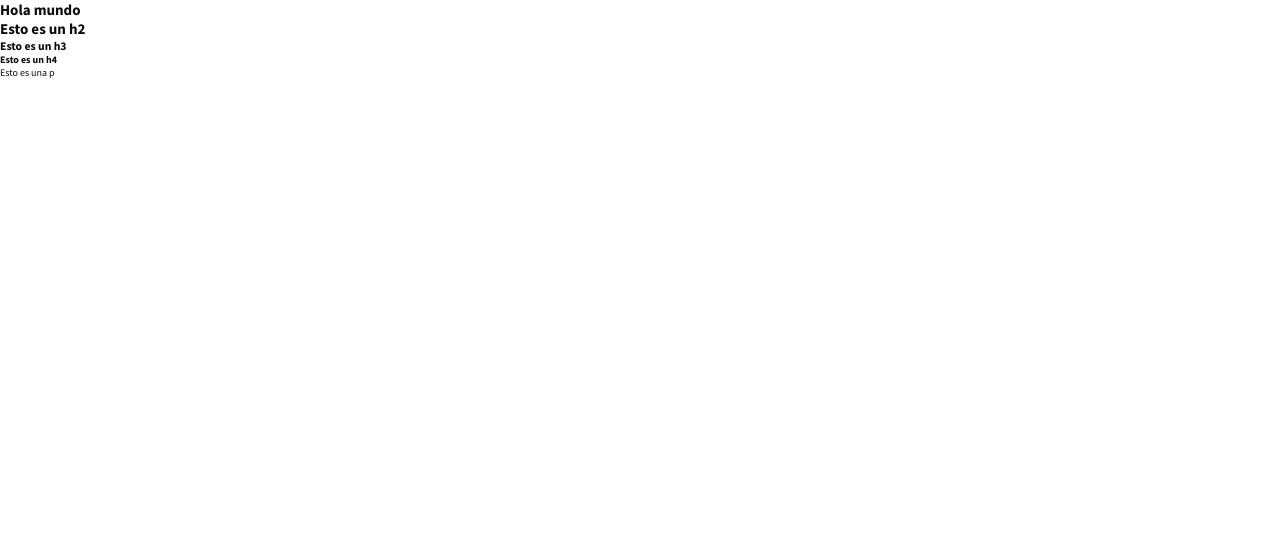
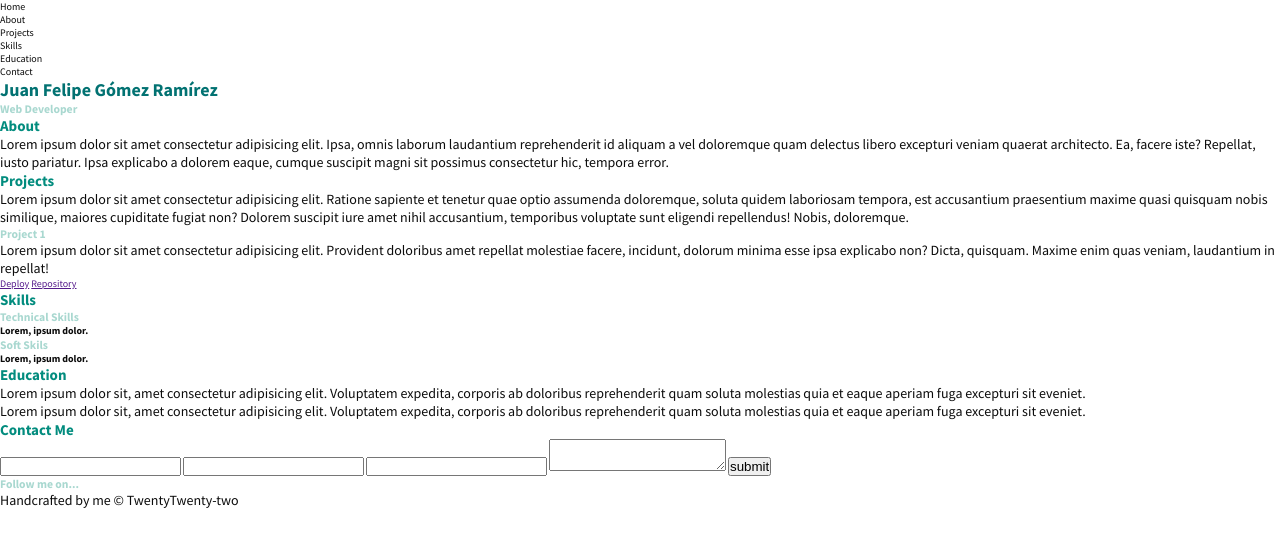
Before and after one commit to GomezJuanEfe/GomezJuanEfe.github.io, a plain HTML site: page index.html in a window 1280 px wide. Drawn offline with Linux system fonts and the light colour scheme.

Commit message:
Content presetted

```diff
--- a/SASS/_mixins.scss
+++ b/SASS/_mixins.scss
@@ -0,0 +1,15 @@
+@mixin title-1 {
+
+}
+@mixin title-2 {
+
+}
+@mixin subtitle {
+
+}
+@mixin anchor {
+
+}
+@mixin nav-anchor {
+
+}
--- a/SASS/devices/_movile.scss
+++ b/SASS/devices/_movile.scss
@@ -1,4 +1,3 @@
-@media screen and (max-width: 699px) {
   h1 {
     color: $headingColor-1;
     font-size: 1.8rem;
@@ -12,4 +11,3 @@
   p {
     font-size: 1.4rem;
   }
-}
--- a/index.html
+++ b/index.html
@@ -13,26 +13,137 @@
 <body>
   <!-- NAVIGATION BAR -->
   <nav>
-    <h1>Hola mundo</h1>
-    <h2>Esto es un h2</h2>
-    <h3>Esto es un h3</h3>
-    <h4>Esto es un h4</h4>
-    <p>Esto es una p</p>
+    <ul>
+      <li><a href="#"></a>Home</li>
+      <li><a href="#about"></a>About</li>
+      <li><a href="#projects"></a>Projects</li>
+      <li><a href="#skills"></a>Skills</li>
+      <li><a href="#education"></a>Education</li>
+      <li><a href="#contact"></a>Contact</li>
+    </ul>
   </nav>
 
   <!-- HEADER -->
   <header>
-
+    <div class="header-container">
+      <aside class="header-img"></aside>
+      <h1 class="header-title">Juan Felipe Gómez Ramírez</h1>
+      <h3 class="header-subtitle">Web Developer</h3>
+    </div>
   </header>
 
   <!-- MAIN -->
   <main>
 
+    <!-- ABOUT SECTION -->
+    <setion>
+      <article>
+        <h2>
+          About
+        </h2>
+        <p>
+          Lorem ipsum dolor sit amet consectetur adipisicing elit. Ipsa, omnis laborum laudantium reprehenderit id aliquam a vel doloremque quam delectus libero excepturi veniam quaerat architecto. Ea, facere iste? Repellat, iusto pariatur. Ipsa explicabo a dolorem eaque, cumque suscipit magni sit possimus consectetur hic, tempora error.
+        </p>
+      </article>
+    </setion>
+
+    <!-- PROJECT SECTION -->
+    <setion>
+      <article>
+        <h2>
+          Projects
+        </h2>
+        <p>
+          Lorem ipsum dolor sit amet consectetur adipisicing elit. Ratione sapiente et tenetur quae optio assumenda doloremque, soluta quidem laboriosam tempora, est accusantium praesentium maxime quasi quisquam nobis similique, maiores cupiditate fugiat non? Dolorem suscipit iure amet nihil accusantium, temporibus voluptate sunt eligendi repellendus! Nobis, doloremque.
+        </p>
+      </article>
+      <div class="project-container">
+        <article class="project-1">
+          <h3>
+            Project 1
+          </h3>
+          <div class="project-img"></div>
+          <p>
+            Lorem ipsum dolor sit amet consectetur adipisicing elit. Provident doloribus amet repellat molestiae facere, incidunt, dolorum minima esse ipsa explicabo non? Dicta, quisquam. Maxime enim quas veniam, laudantium in repellat!
+          </p>
+          <a href="">Deploy</a>
+          <a href="">Repository</a>
+        </article>
+      </div>
+    </setion>
+
+    <!-- SKILLS SECTION -->
+    <setion>
+      <h2>Skills</h2>
+      <h3>Technical Skills</h3>
+      <div class="tech-skills-container">
+        <div class="skill-card">
+          <aside class="skill-img tech-img-1"></aside>
+          <h4>Lorem, ipsum dolor.</h4>
+        </div>
+      </div>
+      <h3>Soft Skils</h3>
+      <div class="soft-skills-container">
+        <div class="skill-card">
+          <aside class="skill-img soft-img-1"></aside>
+          <h4>Lorem, ipsum dolor.</h4>
+        </div>
+      </div>
+    </setion>
+
+    <!-- EDUCATION SECTION -->
+    <setion>
+      <h2>
+        Education
+      </h2>
+      <div class="institutes-container">
+        <article>
+          <aside class="platzi-logo"></aside>
+          <p>
+            Lorem ipsum dolor sit, amet consectetur adipisicing elit. Voluptatem expedita, corporis ab doloribus reprehenderit quam soluta molestias quia et eaque aperiam fuga excepturi sit eveniet.
+          </p>
+        </article>
+        <article>
+          <aside class="tamwood-logo"></aside>
+          <p>
+            Lorem ipsum dolor sit, amet consectetur adipisicing elit. Voluptatem expedita, corporis ab doloribus reprehenderit quam soluta molestias quia et eaque aperiam fuga excepturi sit eveniet.
+          </p>
+        </article>
+      </div>
+    </setion>
+
+    <!-- CONTACT SECTION -->
+    <setion>
+      <h2>
+        Contact Me
+      </h2>
+      <form action="">
+        <input type="text" name="name" id="form-name">
+        <input type="email" name="email" id="form-email">
+        <input type="text" name="subject" id="form-subject">
+        <textarea name="message" id="form-message"></textarea>
+        <input type="submit" value="submit">
+      </form>
+    </setion>
+
   </main>
 
   <!-- FOOTER -->
   <footer>
-
+    <article>
+      <h3>
+        Follow me on...
+      </h3>
+      <div class="footer-logo-container">
+        <div class="footer-icon icon-github"></div>
+        <div class="footer-icon icon-linkedin"></div>
+        <div class="footer-icon icon-gmail"></div>
+        <div class="footer-icon icon-twitter"></div>
+      </div>
+    </article>
+    <article>
+      <p>Handcrafted by me &copy; TwentyTwenty-two</p>
+    </article>
   </footer>
 </body>
 </html>
```
Also changed, not shown: CSS/style.css, 1 other file.
